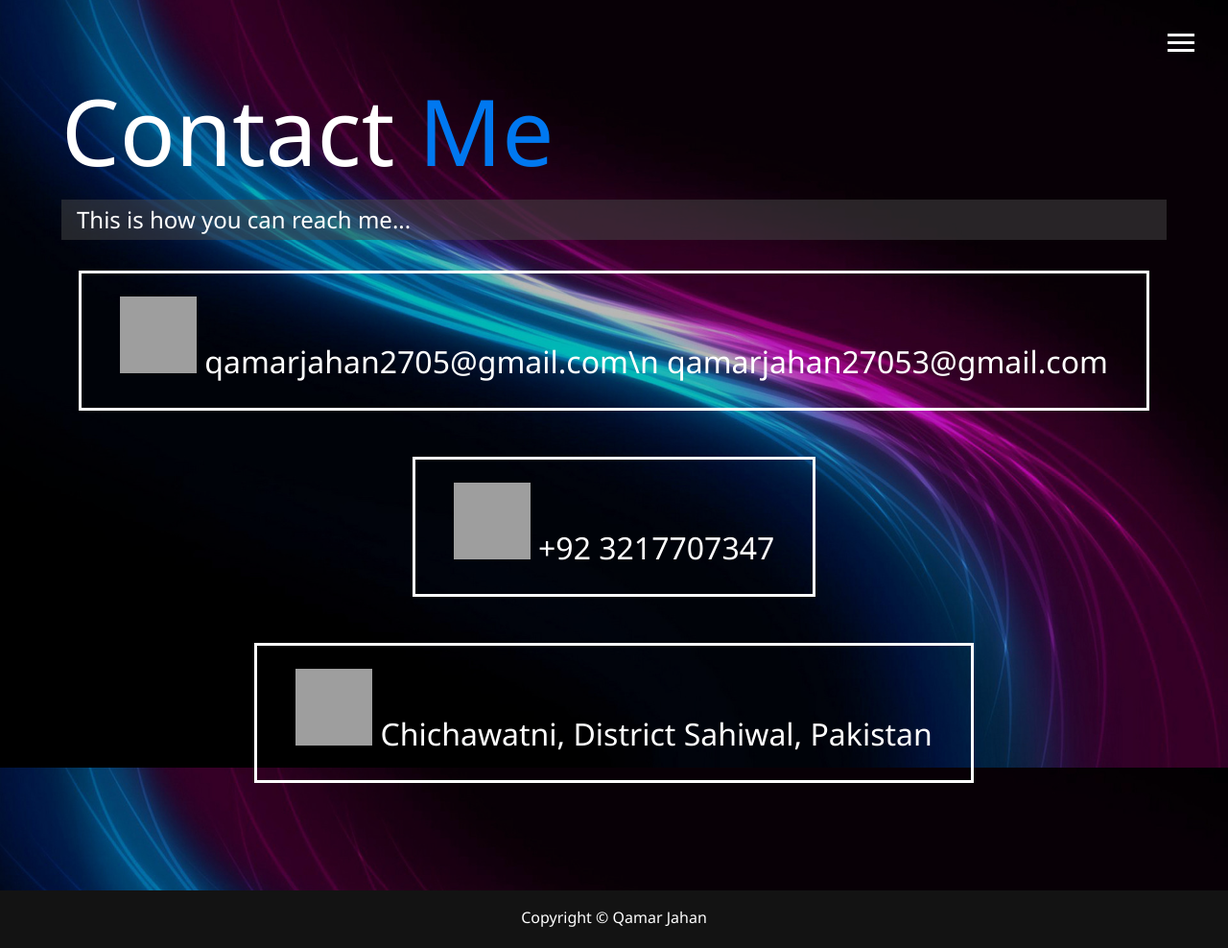
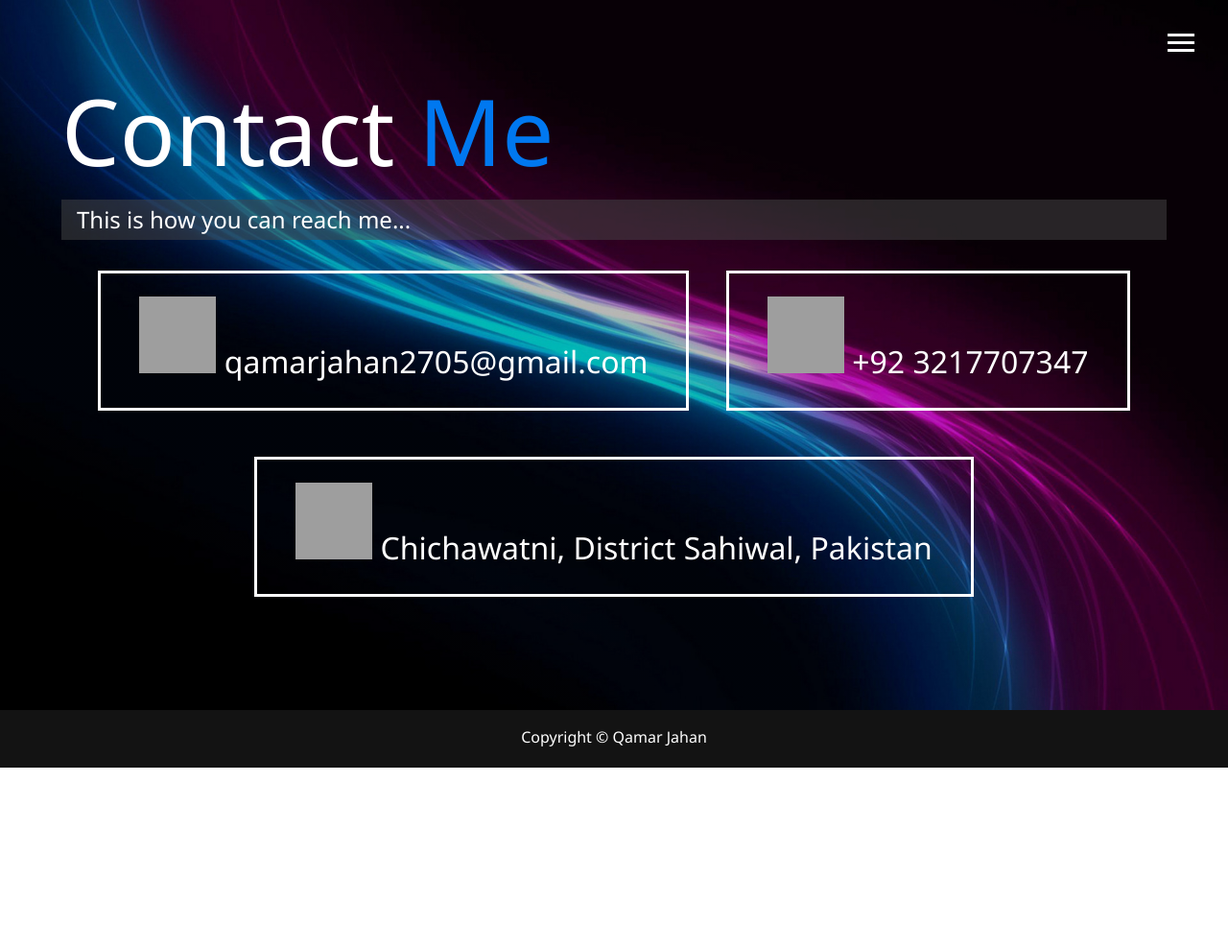
Before and after one commit to Qamar-code/My-Portfolio, a plain HTML site: page contact.html in a window 1280 px wide. Shown: the whole page at 96% size. After the commit the page ends 800 px from the top, so only its background shows below. Drawn offline with Linux system fonts and the light colour scheme; grey boxes are pictures that could not be loaded.

Commit message:
Update contact.html

```diff
--- a/contact.html
+++ b/contact.html
@@ -61,8 +61,7 @@
       <div>
         <img src="https://img.icons8.com/bubbles/100/000000/new-post.png" style="width: 5rem; height: 5rem;"/>
         <!-- <span class="text-secondary">Email: </span> -->
-         qamarjahan2705@gmail.com\n
-          qamarjahan27053@gmail.com
+         qamarjahan2705@gmail.com
       </div>
       <div>
         <img src="https://img.icons8.com/bubbles/100/000000/phone.png" style="width: 5rem; height: 5rem;"/>
```
